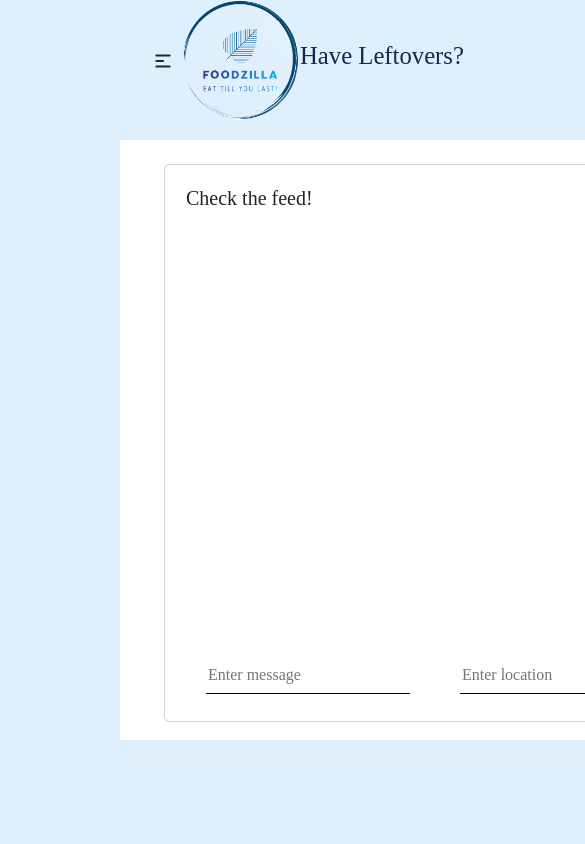
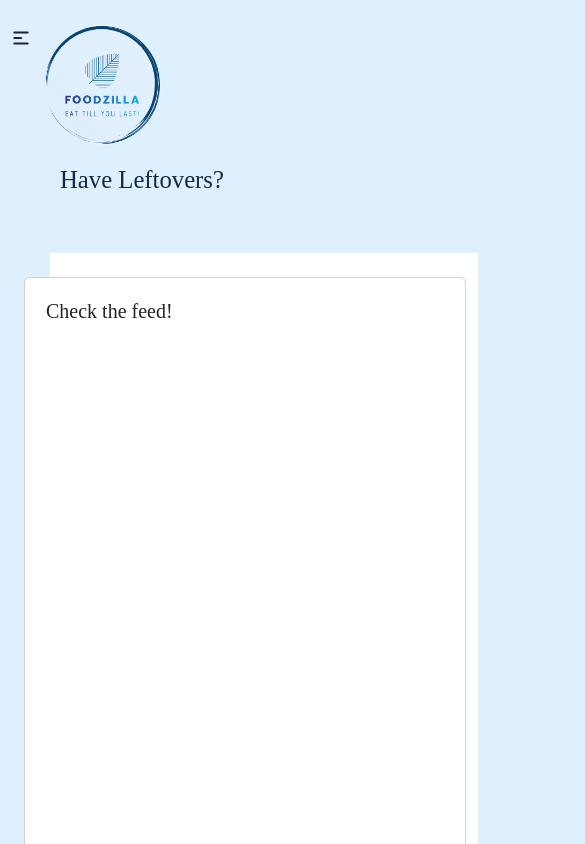
Before and after one commit to kkruthika6/foodzilla, a React (Create React App) app in the folder foodzilla-app/: page /dashboard in a window 390 px wide. Shown: the top 844 px of the page, 585 px wide, since content can reach past the window. Built offline with nearby package versions, Linux system fonts and the light colour scheme.

Commit message:
Updated the responsiveness

```diff
--- a/foodzilla-app/src/apis/foodzilla.js
+++ b/foodzilla-app/src/apis/foodzilla.js
@@ -1,5 +1,5 @@
 import axios from 'axios';
 
 export default axios.create({
-  baseURL: 'http://localhost:3001',
+  baseURL: 'http://localhost:3000',
 });
--- a/foodzilla-app/src/components/HeaderLogo.js
+++ b/foodzilla-app/src/components/HeaderLogo.js
@@ -10,9 +10,9 @@ function HeaderLogo(props) {
 
     const dispatch = useDispatch()
     return (
-        <div className='logoheader'>
-            <div className="foodzillalogo">
-                <div className="responsive" onClick={() => dispatch(showSideBar(true))}>
+        <div className='header'>
+            <div className="logo">
+                <div className="burger" onClick={() => dispatch(showSideBar(true))}>
                     <HiMenuAlt1 />
                 </div>
                 <Link to="/"><img src={logo} alt="logo" /></Link>
--- a/foodzilla-app/src/components/LeftSide.js
+++ b/foodzilla-app/src/components/LeftSide.js
@@ -10,7 +10,7 @@ const LeftSide = ({ data, show }) => {
 
     return (
         <div className='leftside'>
-            <div className="header">
+            <div className="leftHeader">
                 <div className="user-info">
                     {
                         user?.user ? (
--- a/foodzilla-app/src/pages/Profile/Profile.js
+++ b/foodzilla-app/src/pages/Profile/Profile.js
@@ -57,7 +57,7 @@ const Profile = () => {
             </>
           ) : (
             <div>
-              <h1>You are not Logged In!,Please Login</h1>
+              <h1>You are not Logged In! Please Login</h1>
               <Link to="/signin"><button>Login</button></Link>
             </div>
           )
--- a/foodzilla-app/src/styles/dashboard.css
+++ b/foodzilla-app/src/styles/dashboard.css
@@ -166,8 +166,23 @@ a:link {
   }
 
   @media screen and (max-width: 1104px){
+    .container {
+      margin-left: 50px;
+    }
     h2{
       margin-left: 0px;
+    }
+    .send{
+      display: block;
+    }
+    .send input {
+      width: 200px;
+    }
+    .feed {
+      height: 500px;
+    }
+    .container {
+      height: 800px;
     }
   }
 
--- a/foodzilla-app/src/styles/header.css
+++ b/foodzilla-app/src/styles/header.css
@@ -2,7 +2,7 @@
     display: none;
   }
 
-  @media (max-width: 1104px) {
+  @media screen and (max-width: 1104px) {
     .responsive {
       display: block;
       margin-right: 10px;
@@ -12,20 +12,20 @@
       font-weight: 600;
     }
     .foodzillalogo {
-      display: flex;
+      display: block;
       align-items: center;
       justify-content: center;
       margin-bottom: 20px;
     }
     .logoheader {
-        margin-left: 20px;
+        margin-left: 0px;
     }
   }
   .logoheader {
     width: 100%;
     height: 100px;
     padding: 10px;
-    display: flex;
+    display: block;
     align-items: center;
     justify-content: flex-start;
     margin-left: 136px;
@@ -35,3 +35,8 @@
     width: 120px;
     height: 120px;
   }
+  .logoheader h2 {
+    width: fit-content;
+    margin-left: auto;
+    margin-right: auto;
+  }
--- a/foodzilla-app/src/styles/leftside.css
+++ b/foodzilla-app/src/styles/leftside.css
@@ -9,7 +9,7 @@
   flex-direction: column;
   padding: 0px 20px;
 }
-.leftside .header {
+.leftside .leftHeader {
   width: 100%;
   height: 80px;
   display: flex;
@@ -17,7 +17,7 @@
   justify-content: flex-end;
   flex-direction: row;
 }
-.header .icon {
+.leftHeader .icon {
   padding: 10px;
   display: flex;
   align-items: center;
@@ -27,7 +27,7 @@
   transition: all 0.3s ease-in-out;
   position: relative;
 }
-.header .icon span {
+.leftHeader .icon span {
   padding: 3px 10px;
   border-radius: 50%;
   position: absolute;
@@ -41,13 +41,13 @@
   top: -3px;
   box-shadow: 0px 0px 3px var(--primary);
 }
-.header .icon:hover {
+.leftHeader .icon:hover {
   background: var(--primary);
   color: #fff;
   transition: all 0.3s ease-in-out;
   box-shadow: 0px 0px 10px var(--primary);
 }
-.header .icon svg {
+.leftHeader .icon svg {
   font-size: 26px;
   font-weight: bold;
 }
--- a/foodzilla-app/src/styles/mainarea.css
+++ b/foodzilla-app/src/styles/mainarea.css
@@ -19,7 +19,9 @@
   padding: 10px;
   display: flex;
   align-items: center;
-  justify-content: space-between;
+  /* justify-content: space-between; */
+  margin-left: 100px;
+  margin-top: 15px;
 }
 .header .input {
   display: flex;
@@ -29,6 +31,7 @@
   width: 300px;
   border-radius: 30px;
   padding: 0px 20px;
+  margin-left: 300px;
 }
 button {
   background: rgb(17, 43, 76);
@@ -300,6 +303,7 @@ button:active,
   }
   .header .input {
     width: 100%;
+    margin-left: 0px;
   }
 }
 
@@ -340,5 +344,9 @@ button:active,
     flex-direction: column;
     height: auto;
     align-items: flex-start;
+    margin-left: 0px;
+  }
+  .header h2 {
+    margin-left: 50px;
   }
 }
```
